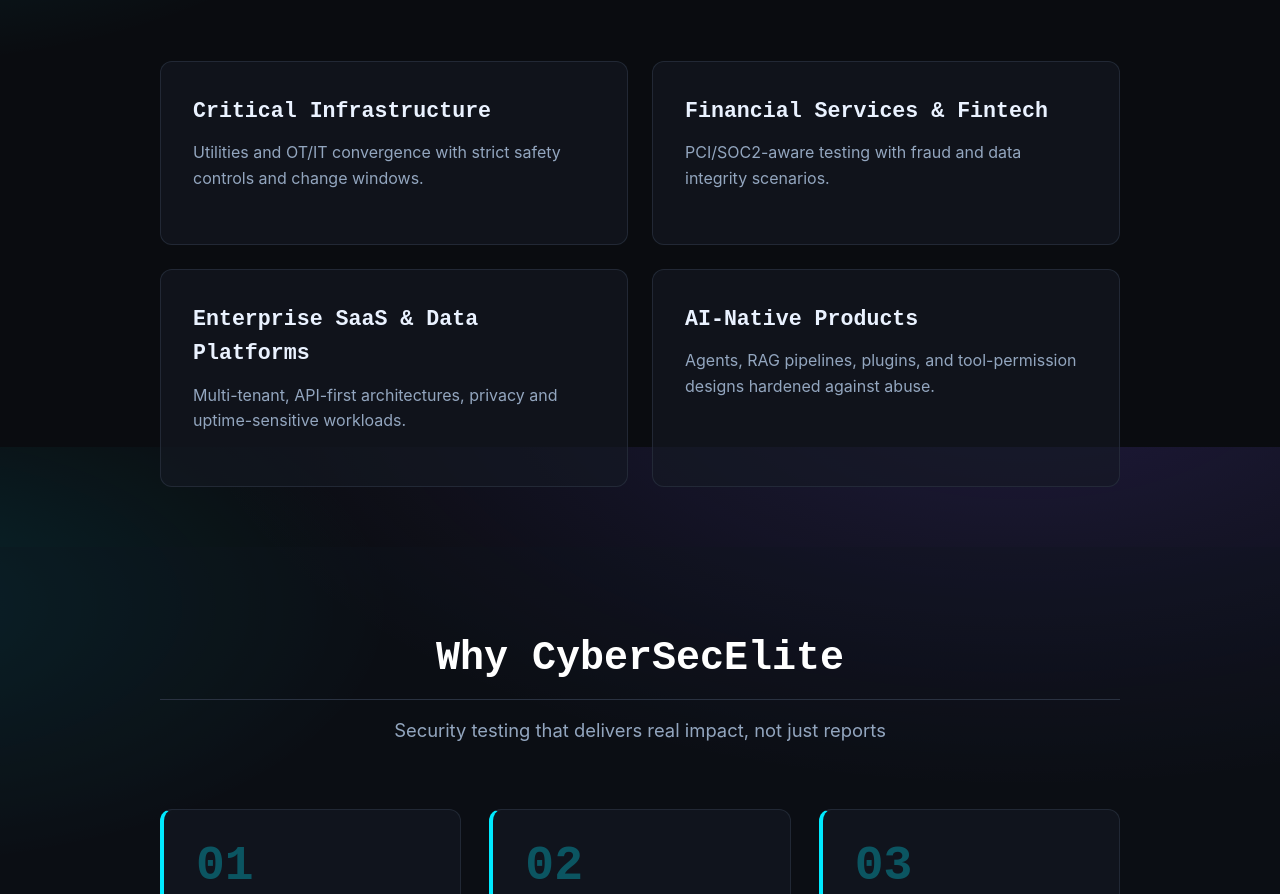
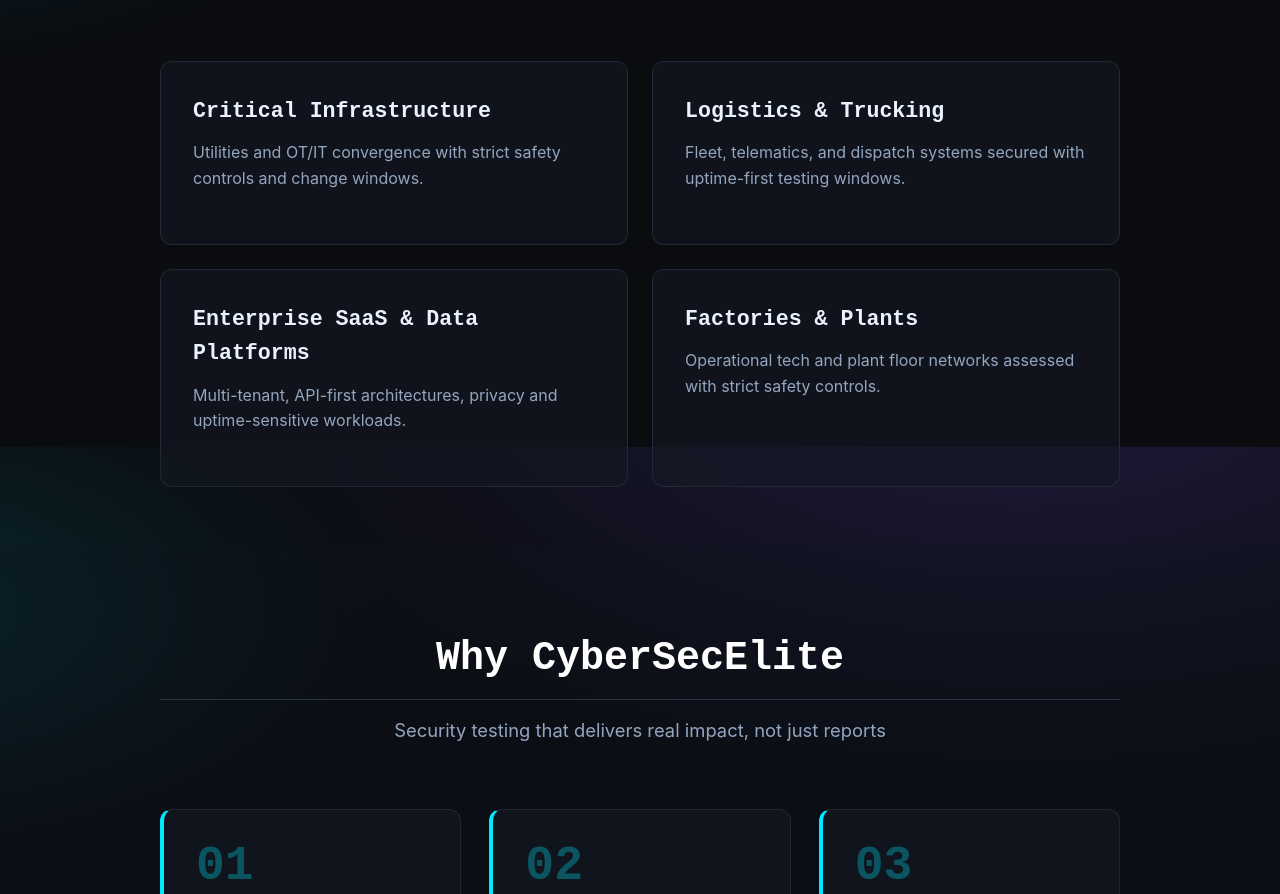
Before and after one commit to diorjuraev/cybersecelite.github.io, a plain HTML site: page index.html in a window 1280 px wide. Shown: the part 2753-3647 px from the top of the page. Drawn offline with Linux system fonts and the light colour scheme.

Commit message:
fix: update service descriptions to reflect logistics and operational technology focus

```diff
--- a/index.html
+++ b/index.html
@@ -166,16 +166,16 @@
                         <p>Utilities and OT/IT convergence with strict safety controls and change windows.</p>
                     </div>
                     <div class="platform-card">
-                        <h3>Financial Services & Fintech</h3>
-                        <p>PCI/SOC2-aware testing with fraud and data integrity scenarios.</p>
+                        <h3>Logistics & Trucking</h3>
+                        <p>Fleet, telematics, and dispatch systems secured with uptime-first testing windows.</p>
                     </div>
                     <div class="platform-card">
                         <h3>Enterprise SaaS & Data Platforms</h3>
                         <p>Multi-tenant, API-first architectures, privacy and uptime-sensitive workloads.</p>
                     </div>
                     <div class="platform-card">
-                        <h3>AI-Native Products</h3>
-                        <p>Agents, RAG pipelines, plugins, and tool-permission designs hardened against abuse.</p>
+                        <h3>Factories & Plants</h3>
+                        <p>Operational tech and plant floor networks assessed with strict safety controls.</p>
                     </div>
                 </div>
             </div>
```
Also changed, not shown: about.html (+2 -2 lines).
